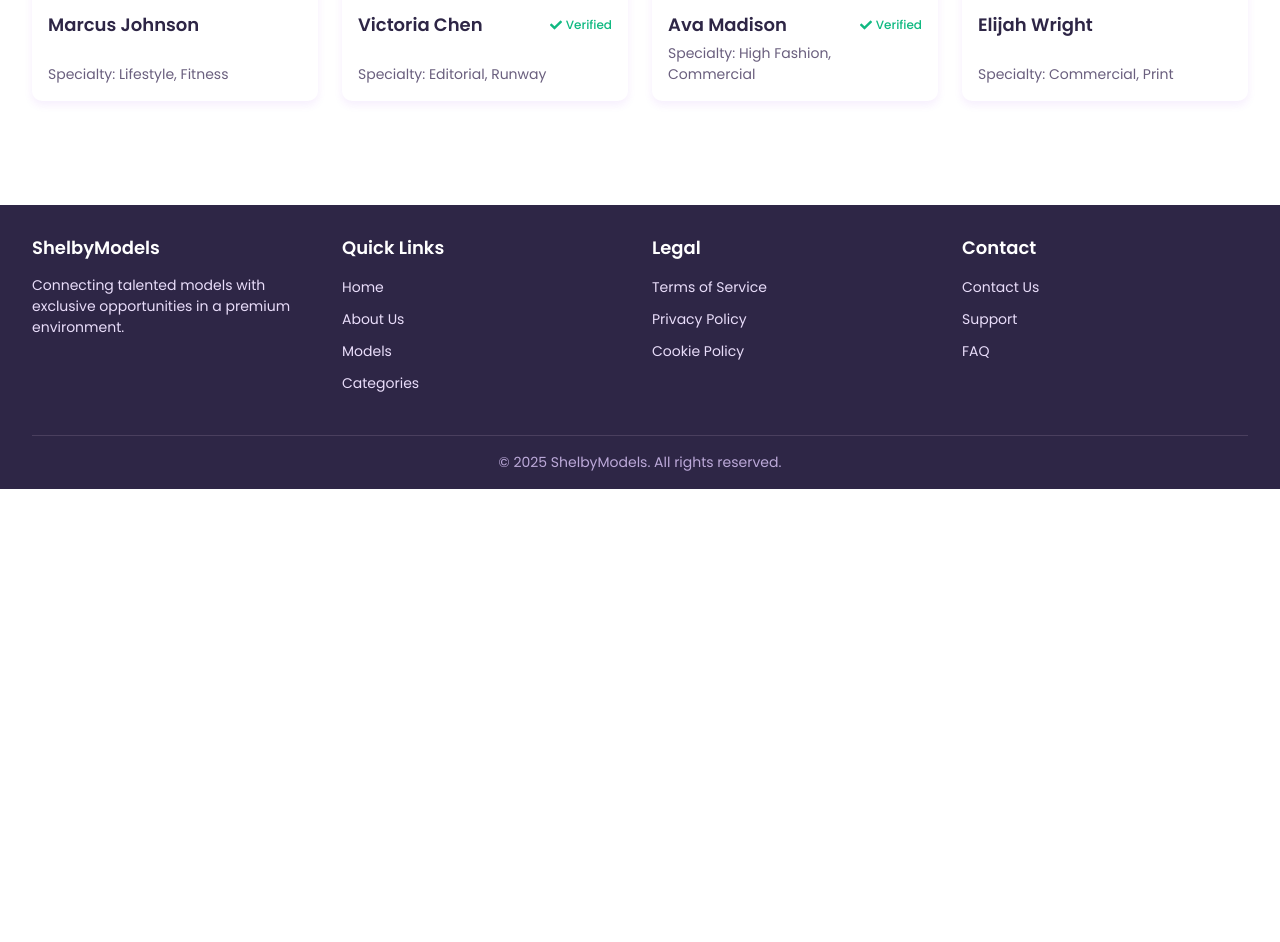
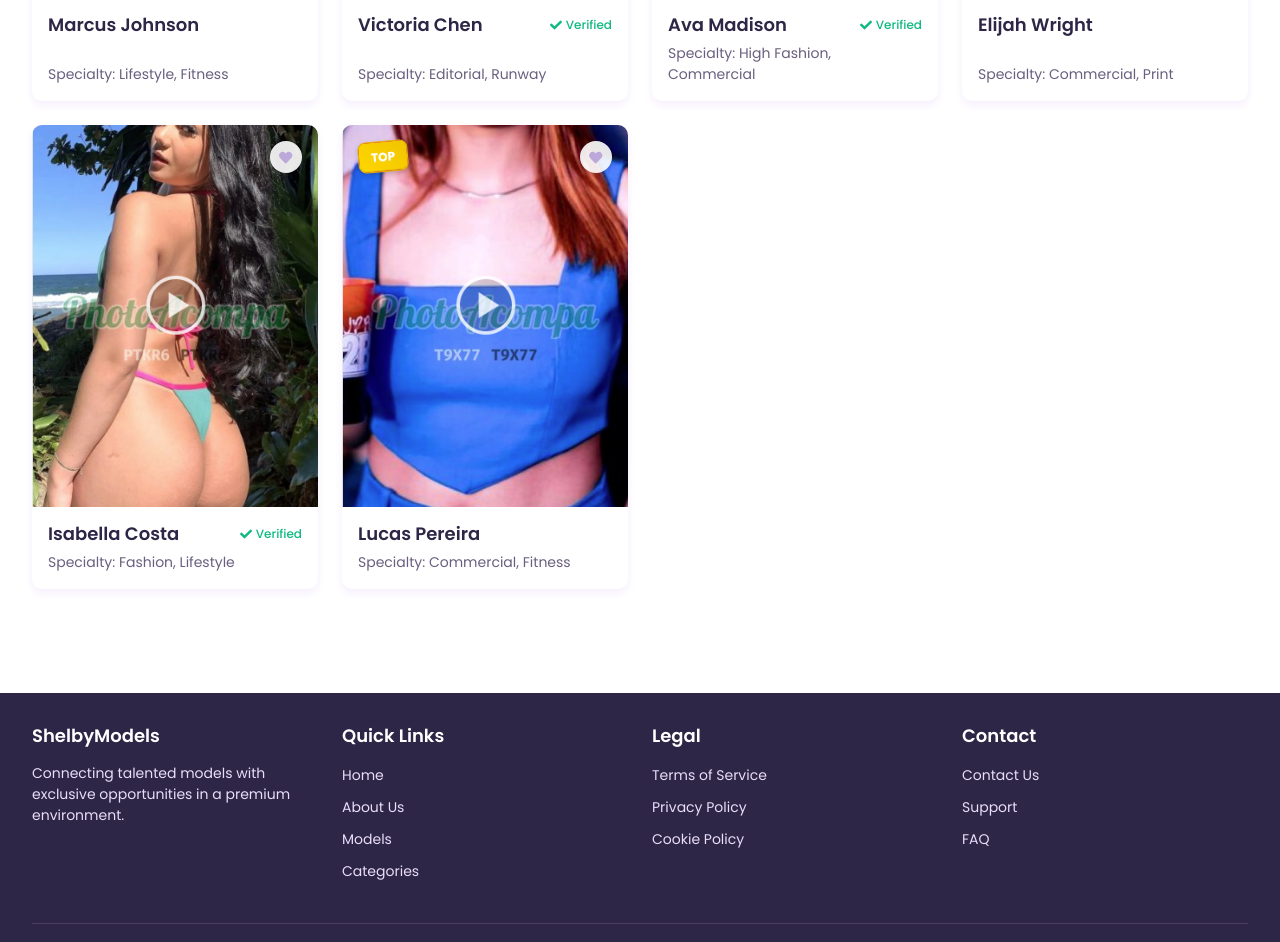
Before and after one commit to rodrigomarcell/ShelbyModels.Frontend, a React (Vite) app: page / in a window 1280 px wide. Shown: the part 1220-2162 px from the top of the page. Before the commit the page ends 1709 px from the top, so only its background shows below. Built offline with nearby package versions, Linux system fonts and the light colour scheme; the HTML template or start-up script is replaced by a standard one.

Commit message:
Adiciona novas imagens modelo9 e modelo10, atualiza o componente de modelos com novos dados e ajusta o layout do grid no ModelGrid. Modifica o SearchBar para evitar quebra de linha e ajusta a contagem de modelos visíveis na HomePage.

```diff
--- a/src/components/header/SearchBar.css
+++ b/src/components/header/SearchBar.css
@@ -51,6 +51,7 @@
   font-weight: 500;
   cursor: pointer;
   font-size: 14px;
+  white-space: nowrap;
 }
 
 .radius-button:hover {
--- a/src/components/models/ModelGrid.css
+++ b/src/components/models/ModelGrid.css
@@ -1,7 +1,13 @@
 .model-grid {
   display: grid;
-  grid-template-columns: repeat(4, 1fr);
+  grid-template-columns: repeat(5, 1fr);
   gap: 1.5rem;
+}
+
+@media (max-width: 1400px) {
+  .model-grid {
+    grid-template-columns: repeat(4, 1fr);
+  }
 }
 
 @media (max-width: 1200px) {
--- a/src/data/models.js
+++ b/src/data/models.js
@@ -6,6 +6,8 @@
 import modelo6 from '../assets/img/modelo6.png'
 import modelo7 from '../assets/img/modelo7.png'
 import modelo8 from '../assets/img/modelo8.png'
+import modelo9 from '../assets/img/modelo9.png'
+import modelo10 from '../assets/img/modelo10.png'
 
 // Sample model data
 const models = [
@@ -170,6 +172,45 @@
       'https://images.pexels.com/photos/2379005/pexels-photo-2379005.jpeg?auto=compress&cs=tinysrgb&w=1260&h=750&dpr=1',
       'https://images.pexels.com/photos/1342609/pexels-photo-1342609.jpeg?auto=compress&cs=tinysrgb&w=1260&h=750&dpr=1'
     ]
+  },
+  {
+    id: '9',
+    name: 'Isabella Costa',
+    category: 'Companionships',
+    gender: 'Girls',
+    specialty: 'Fashion, Lifestyle',
+    location: 'Rio de Janeiro, RJ',
+    verified: true,
+    top: false,
+    image: modelo9,
+    socialMedia: {
+      instagram: '#',
+      tiktok: '#'
+    },
+    gallery: [
+      modelo9,
+      'https://images.pexels.com/photos/1587009/pexels-photo-1587009.jpeg?auto=compress&cs=tinysrgb&w=1260&h=750&dpr=1',
+      'https://images.pexels.com/photos/1130626/pexels-photo-1130626.jpeg?auto=compress&cs=tinysrgb&w=1260&h=750&dpr=1'
+    ]
+  },
+  {
+    id: '10',
+    name: 'Lucas Pereira',
+    category: 'Video Calls',
+    gender: 'Men',
+    specialty: 'Commercial, Fitness',
+    location: 'São Paulo, SP',
+    verified: false,
+    top: true,
+    image: modelo10,
+    socialMedia: {
+      instagram: '#'
+    },
+    gallery: [
+      modelo10,
+      'https://images.pexels.com/photos/842811/pexels-photo-842811.jpeg?auto=compress&cs=tinysrgb&w=1260&h=750&dpr=1',
+      'https://images.pexels.com/photos/1082962/pexels-photo-1082962.jpeg?auto=compress&cs=tinysrgb&w=1260&h=750&dpr=1'
+    ]
   }
 ]
 
--- a/src/pages/HomePage.jsx
+++ b/src/pages/HomePage.jsx
@@ -5,7 +5,7 @@
 
 function HomePage({ favorites, toggleFavorite }) {
   const { models } = useModels()
-  const [visibleCount, setVisibleCount] = useState(8)
+  const [visibleCount, setVisibleCount] = useState(models.length)
 
   const handleShowMore = () => {
     setVisibleCount(prevCount => Math.min(prevCount + 8, models.length))
```
Also changed, not shown: src/assets/img/modelo10.png (added), src/assets/img/modelo9.png (added).
